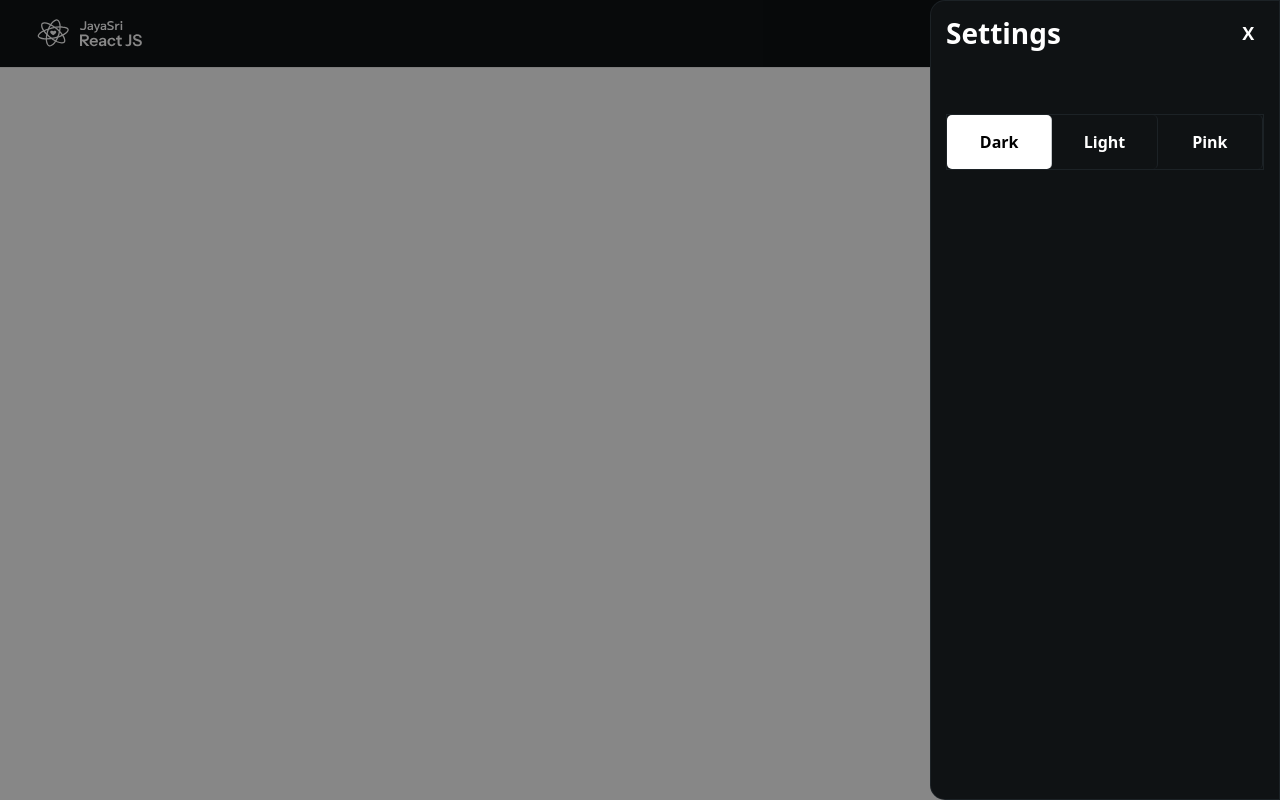
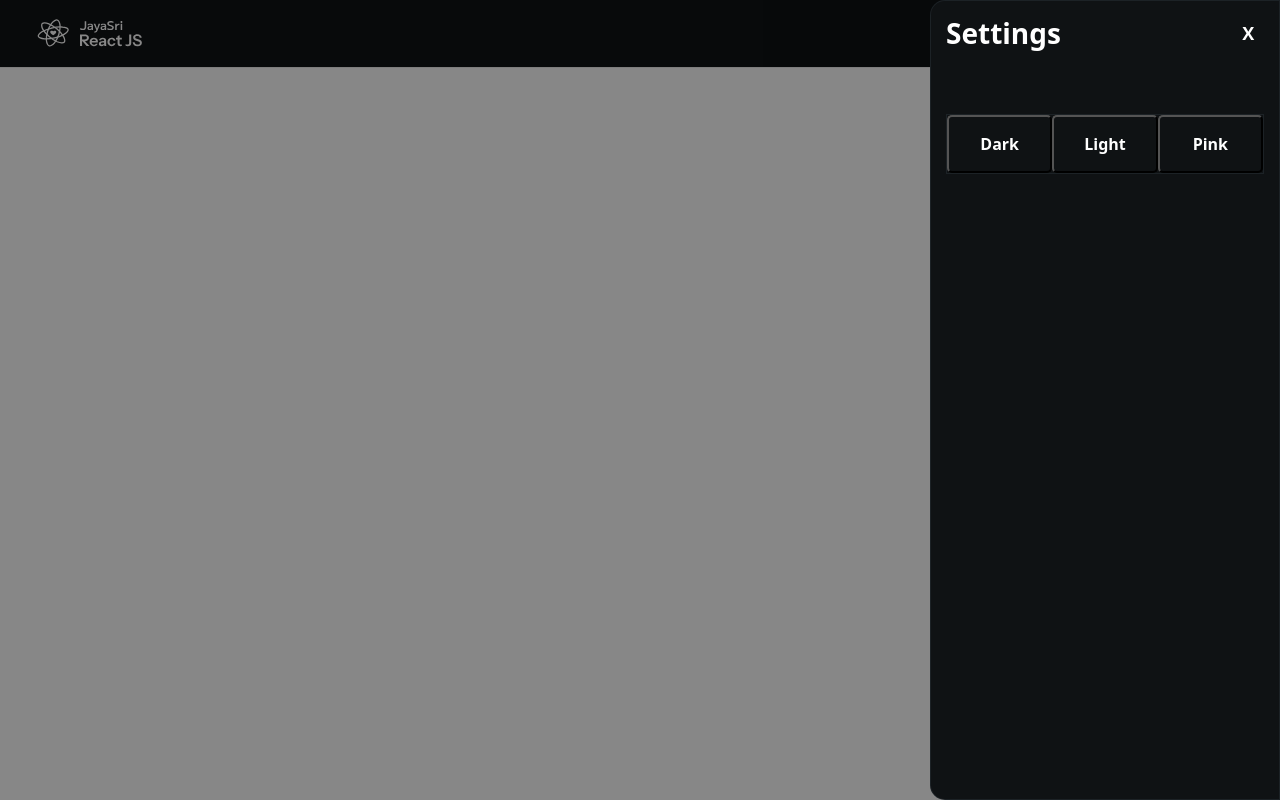
Before and after one commit to jayasri176/first-react, a React (Create React App) app: page / in a window 1280 px wide. Both pictures are taken after a click on the button 1242 px from the left and 33 px from the top of the page. Built offline with nearby package versions, Linux system fonts and the light colour scheme.

Commit message:
code done

```diff
--- a/src/components/layout/components/tobBar/index.jsx
+++ b/src/components/layout/components/tobBar/index.jsx
@@ -67,17 +67,17 @@ const TopBar = () => {
             {
                 openRightDrawer?
                 <div className="model-wrapper">
-                     <div className="mode-container" style={{padding:'15px',background:'#0f1214', borderRadius:'15px 0px 0px 15px', boxShadow:'red', height:'100%',width:'350px', border:'solid rgba(61, 71, 81, 0.3) 1px',display:'flex',justifyContent:'flex-start', alignItems:'center', flexDirection:'column', gap:'15px'}}>
-                          <div className="model-top-container" style={{width:'100%',display:'flex',justifyContent:'center',alignItems:'center'}}>
-                              <h2 className="model-heading" style={{color:'#FFF', textAlign:'left',width:'100%',margin:'0px'}}>Settings</h2>
-                              <button className="model-close" onClick={()=>setOpenRightDrawer(!openRightDrawer)} style={{border:'none',background:'none',width:'35px',height:'35px',display:'flex',justifyContent:'center',alignItems:'center', fontSize:'18px',fontWeight:'600',color:'#FFF'}}>X</button>
+                     <div className="mode-container" >
+                          <div className="model-top-container" >
+                              <h2 className="model-heading" >Settings</h2>
+                              <button className="model-close" onClick={()=>setOpenRightDrawer(!openRightDrawer)} >X</button>
                           </div>
                           <hr/>
-                          <div  className="model-body" style={{width:'100%'}}>
+                          <div  className="model-body" >
                                {
-                                settings?.map((n, i)=> n?.isPartSetting && <div className="model-theme" key={i} style={{display:'flex',justifyContent:'space-between', alignItems:'center', gap:'0px', border:'solid rgba(61, 71, 81, 0.3) 1px'}}>
+                                settings?.map((n, i)=> n?.isPartSetting && <div className="model-theme" key={i} >
                                       {
-                                        n?.options?.map((item, j)=><button onClick={()=>{setSelectedTheme(item?.value)}} key={j} className="theme-button" style={{width:'100%', padding:'15px',borderRadius:'5px', fontSize:'16px',fontWeight:'600', textAlign:'center', background:selectedTheme === item?.value?'#FFF':'transparent',color:selectedTheme === item?.value?'#000':'#FFFF',border:'none', borderRight:'solid rgba(61, 71, 81, 0.3) 1px'}}>{item?.label}</button>)
+                                        n?.options?.map((item, j)=><button onClick={()=>{setSelectedTheme(item?.value)}} key={j} className="theme-button" >{item?.label}</button>)
                                       }
                                 </div>)
                                }
--- a/src/components/layout/components/tobBar/topbar.css
+++ b/src/components/layout/components/tobBar/topbar.css
@@ -78,3 +78,80 @@ gap: 10px;
     justify-content:flex-end;
     align-items:center;
 }
+
+.mode-container{
+    padding:15px;
+    background:#0f1214;
+    border-radius:15px 0px 0px 15px;
+    box-shadow:red;
+    height:100%;
+    width:350px;
+    border:solid rgba(61, 71, 81, 0.3) 1px;
+    display:flex;
+    justify-content:flex-start;
+    align-items:center;
+    flex-direction:column;
+    gap:15px;
+}
+
+.model-top-container{
+    width:100%;
+    display:flex;
+    justify-content:center;
+    align-items:center;
+}
+
+.model-heading{
+    color:#FFF;
+    text-align:left;
+    width:100%;
+    margin:0px;
+}
+
+.model-close{
+    border:none;
+    background:none;
+    width:35px;
+    height:35px;
+    display:flex;
+    justify-content:center;
+    align-items:center;
+    font-size:18px;
+    font-weight:600;
+    color:#FFF;
+}
+
+.model-body{
+    width:100%;
+}
+
+.model-theme{
+    display:flex;
+    justify-content:space-between;
+    align-items:center;
+    gap:0px;
+    border:solid rgba(61, 71, 81, 0.3) 1px;
+}
+
+.theme-button{
+    width:100%;
+    padding:15px;
+    border-radius:5px;
+    font-size:16px;
+    font-weight:600;
+    text-align:center;
+        background: transparent;
+        color: #FFF;
+    }
+    .theme-button.selected {
+    width:100%;
+    padding:15px;
+    border-radius:5px;
+    font-size:16px;
+    font-weight:600;
+    text-align:center;
+    background: #FFF;
+    color: #000;
+    border: none;
+    border-right: solid rgba(61, 71, 81, 0.3) 1px;
+}
```
